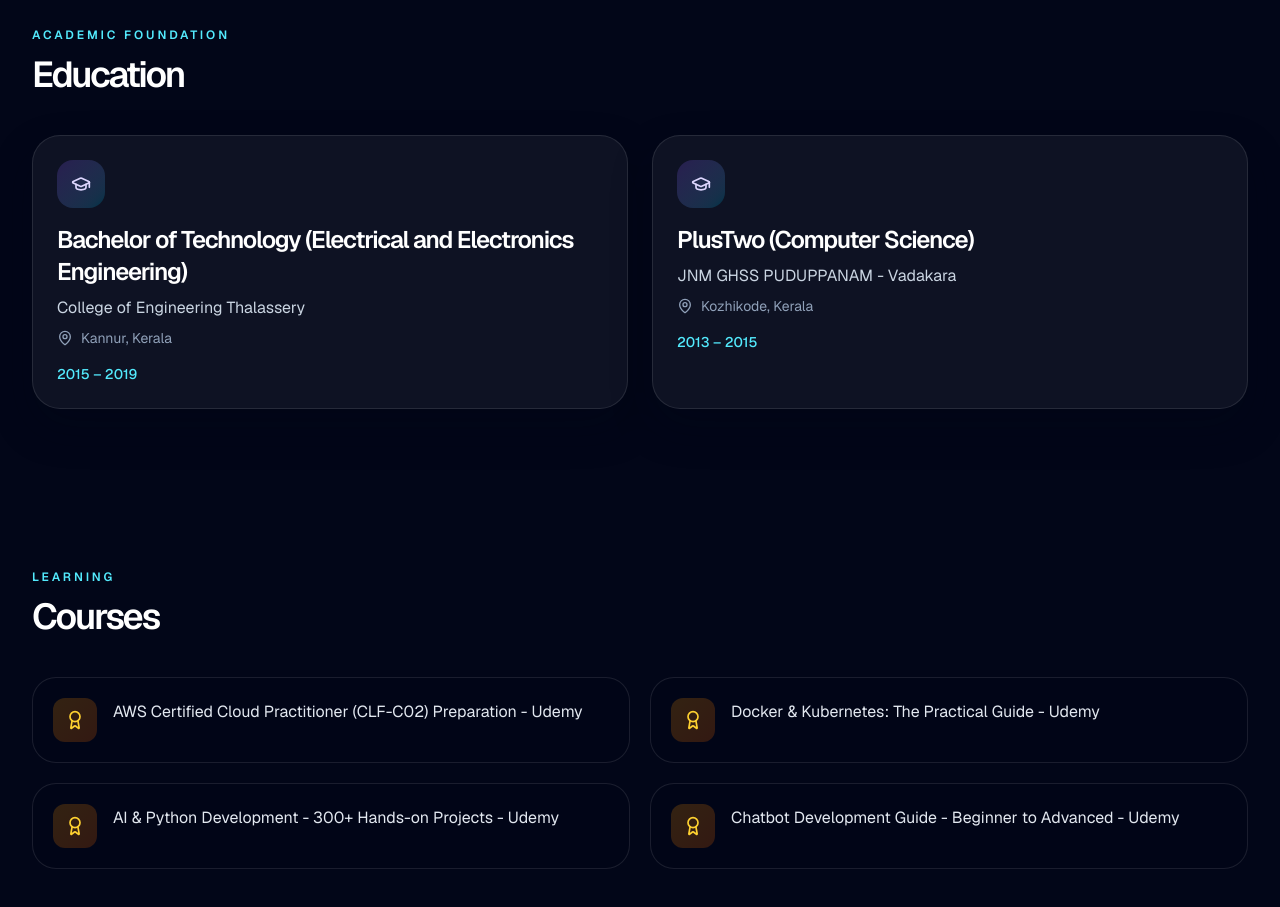
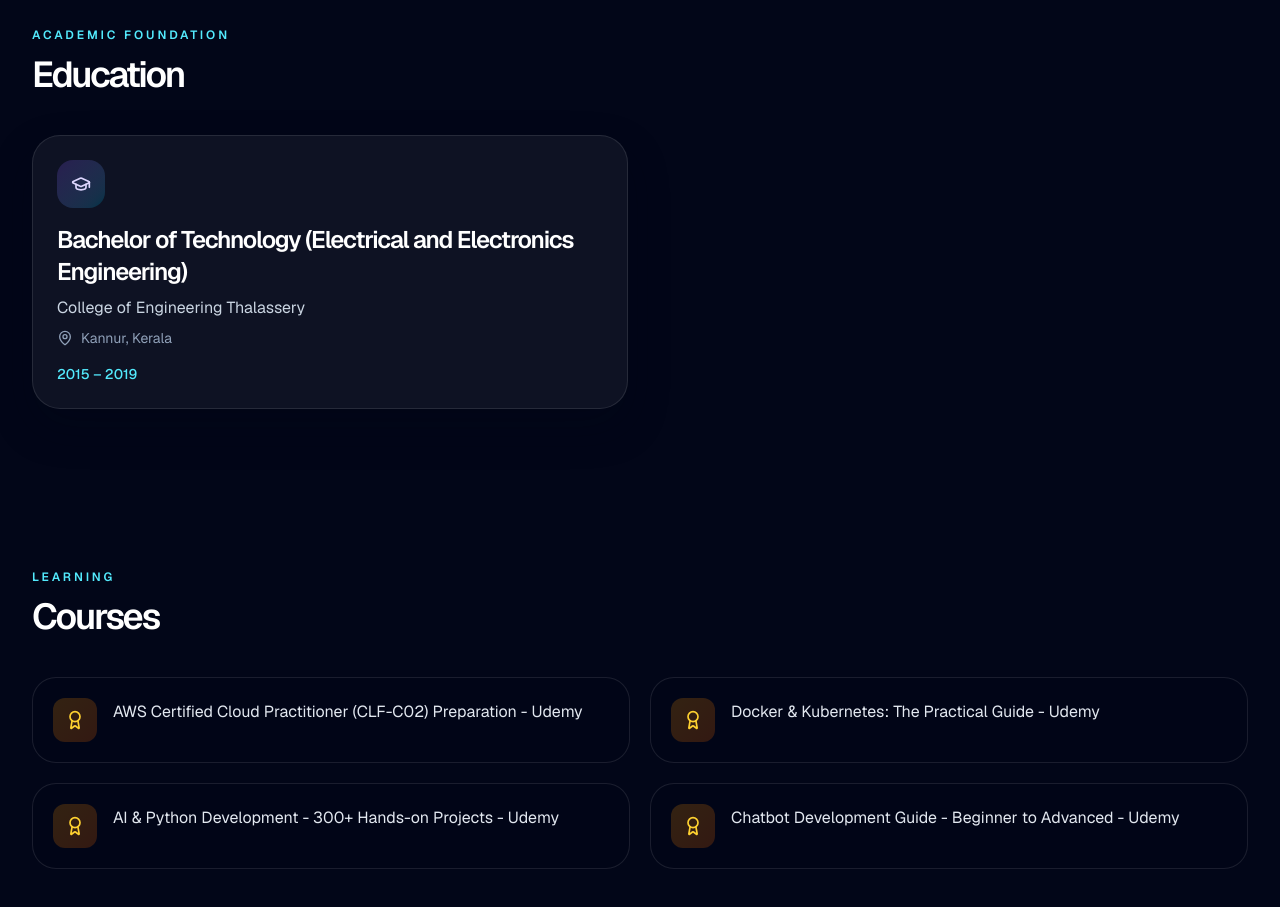
Before and after one commit to MK-theertha/theertha-dev, a Next.js app: page / in a window 1280 px wide. Shown: the part 5100-6007 px from the top of the page. Built offline with nearby package versions, Linux system fonts and the light colour scheme.

Commit message:
update : modify education

```diff
--- a/data/resume.ts
+++ b/data/resume.ts
@@ -148,12 +148,6 @@ export const resume = {
       location: "Kannur, Kerala",
       period: "2015 – 2019",
     },
-    {
-      degree: "PlusTwo (Computer Science)",
-      institution: "JNM GHSS PUDUPPANAM - Vadakara",
-      location: "Kozhikode, Kerala",
-      period: "2013 – 2015",
-    },
   ],
   certifications: [
     "AWS Certified Cloud Practitioner (CLF-C02) Preparation - Udemy",
```
